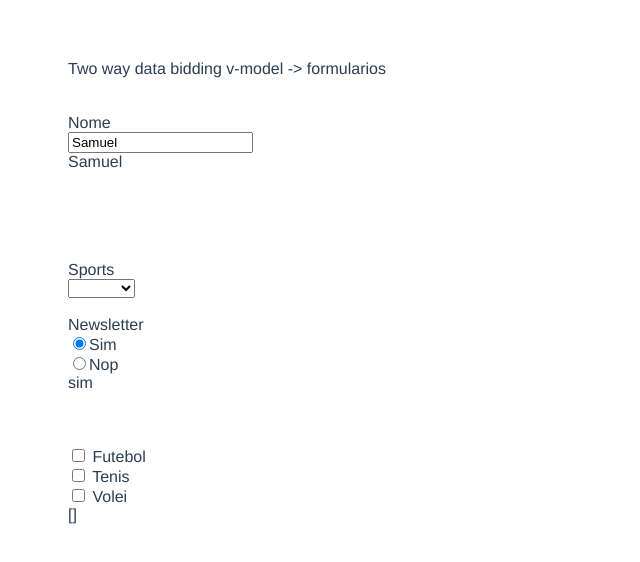
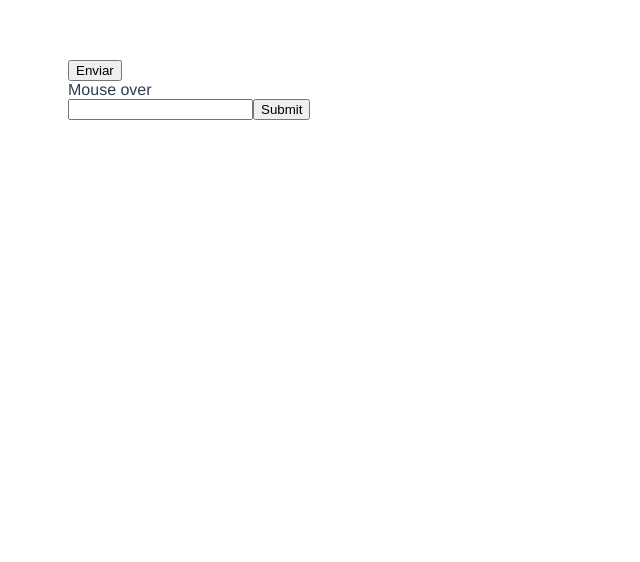
Before and after one commit to Samuca1352/app, a Vue app: page / in a window 1280 px wide. Shown: the top 562 px of the page, without its empty margins (0-640 px from the left). Built offline with nearby package versions, Linux system fonts and the light colour scheme.

Commit message:
Vue js 3: Eventos - diretiva v-on

```diff
--- a/src/components/TheHeader.vue
+++ b/src/components/TheHeader.vue
@@ -1,51 +1,19 @@
 <template>
   <div>
     <div>
-      Two way data bidding v-model -> formularios <br> <br><br>
-      <label for="">Nome</label> <br>
-      <input v-model="name" type="text" name="" id="" /><br>
-      {{name}}
-    </div>
- <br><br> <br><br><br>
-    <div class="">
-        <label for="">Sports</label> <br>
-        <select v-model="sports" name="" id="">
-        <option value="Teste">Teste</option>
-        <option value="Futebol">Futebol</option>
-        <option value="Tenis">Tenis</option>
-        <option value="Volei">Volei</option>
-        </select> <br>
-        {{sports}} <br>
-        </div>
+        <button @click.stop.prevent="onclick">
+            Enviar
+        </button>
+</div>
+<div @mouseover="onMouseover" @mouseout="onMouseout">
+    Mouse over
+</div>
 
-<div>
-    <label for="">Newsletter</label> <br>
-    <input v-model="news" type="radio" value="sim" id="">Sim <br>
-    <input v-model="news" type="radio" value="nao" id="">Nop <br>
-    {{news}}
-</div> <br><br><br>
-<div class="">
-    <div class="form-check">
-      <input v-model="sportes" class="form-check-input" type="checkbox" value="Futebol" id="">
-      <label class="form-check-label" for="">
-        Futebol
-      </label>
-    </div>
-    <div class="form-check">
-      <input v-model="sportes" class="form-check-input" type="checkbox" value="Tenis" id="" >
-      <label class="form-check-label" for="">
-        Tenis
-      </label>
-    </div>
-        <div class="form-check">
-      <input v-model="sportes" class="form-check-input" type="checkbox" value="Volei" id="" >
-      <label class="form-check-label" for="">
-        Volei
-      </label>
-      <br>
-    {{sportes}}
-    </div>
-</div>
+    <form action="google.com"
+     @submit.prevent="onSubmit">
+     <input @keyup="keyUp" type="text">
+     <button type="submit">Submit</button>
+     </form>
 
   </div>
 </template>
@@ -54,13 +22,29 @@
 export default {
   data() {
     return {
-      var: "",
       name: 'Samuel',
-      sports: '',
-      news: 'sim',
-      sportes: [],
-    };
+
+    }
   },
+
+  methods:{
+    onclick(){
+        console.log('click');
+    },
+    onMouseover(){
+        console.log('mouse over')
+    },
+    onMouseout(){
+        console.log('mouse out')
+    },
+    onSubmit(){
+        console.log('submit')
+    },
+    keyUp($evt){
+        console.log('onKeyUp',$evt)
+    }
+  }
+
 };
 </script>
 
```
